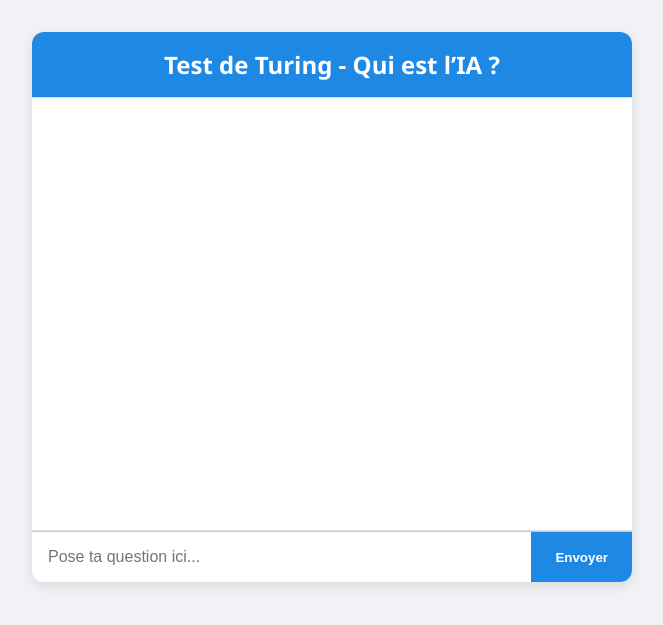
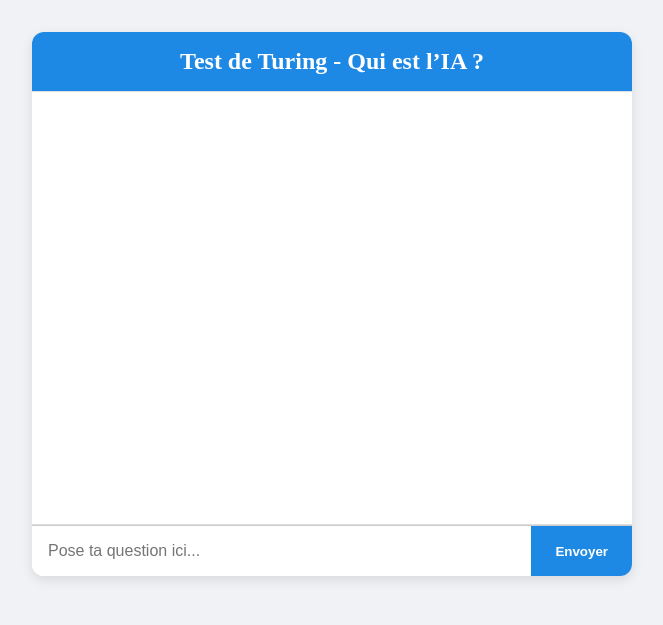
Before and after one commit to EJM0101/AI-Test-Turing, a Python web app: template chatbot/templates/chatbot/index.html in a window 1280 px wide. Shown: the top 625 px of the page, without its empty margins (308-971 px from the left). Run offline with Jinja, Linux system fonts and the light colour scheme; the template is opened without the code that fills it, so the values that code supplies are empty.

Commit message:
Update index.html

```diff
--- a/chatbot/templates/chatbot/index.html
+++ b/chatbot/templates/chatbot/index.html
@@ -7,7 +7,6 @@
   <meta name="viewport" content="width=device-width, initial-scale=1">
   <style>
     body {
-      font-family: 'Segoe UI', sans-serif;
       background: #f0f2f5;
       margin: 0;
       padding: 2rem;
```
